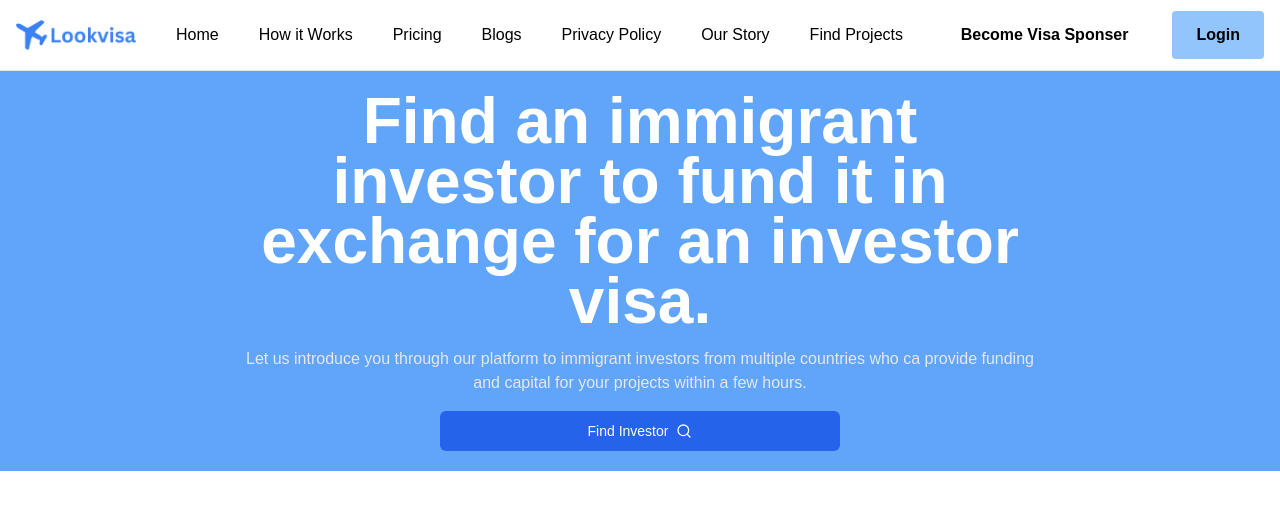
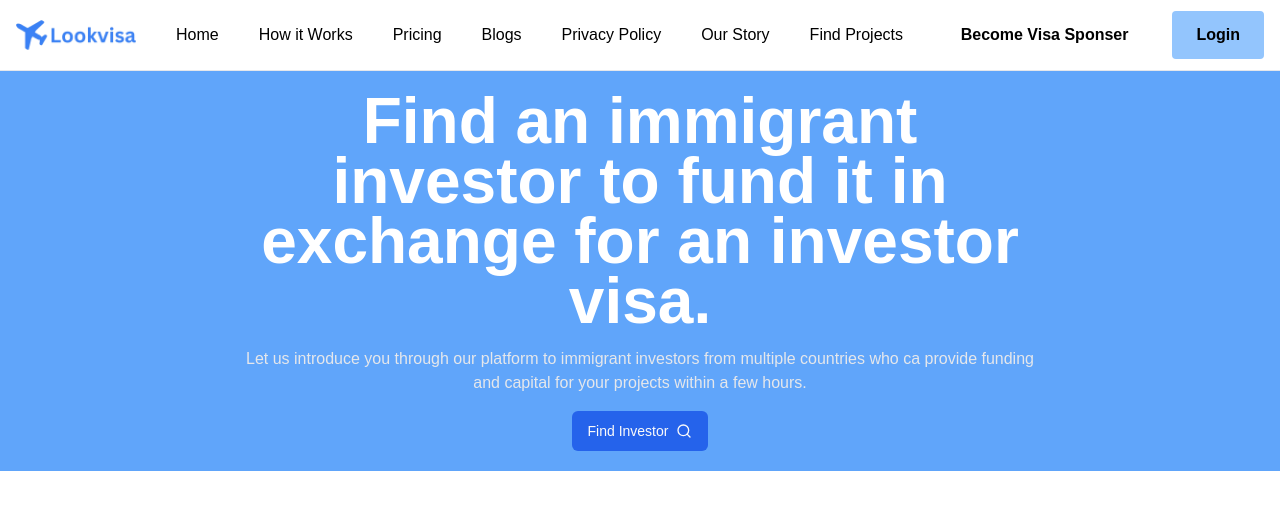
Before and after one commit to Practice-AZ400abc/podopen123, a Next.js app: page / in a window 1280 px wide. Shown: the top 510 px of the page. Built offline with nearby package versions, Linux system fonts and the light colour scheme; no server answers; a web font is replaced by a local one.

Commit message:
Added message Button

```diff
--- a/app/search/inner/page.jsx
+++ b/app/search/inner/page.jsx
@@ -239,8 +239,8 @@ export default function SearchPage() {
                       </div>
                     </div>
                     <Button variant="outline" className="whitespace-nowrap">
-                      <Flag className="w-4 h-4 mr-2" />
-                      View Full Listing
+                      <MessageSquare className="w-4 h-4 mr-2" />
+                     Message
                     </Button>
                   </div>
                 </Card>
--- a/components/Hero.jsx
+++ b/components/Hero.jsx
@@ -13,12 +13,12 @@ const Hero = () => {
                 </h1>
                 <p className='text-gray-200 text-center '>Let us introduce you through our platform to immigrant investors from multiple countries who ca provide funding and capital for your projects within a few hours.
                 </p>
-                <Button className="bg-blue-600 w-1/2 mx-auto hover:bg-blue-700">
-                  <Link className='flex items-center gap-2 ' href={"/search"}>
+                <Link className=' ' href={"/search"}>
+                <Button className="bg-blue-600 hover:bg-blue-500 w-full">
                   Find Investor
                   <Search />
+               </Button>
                 </Link>
-                </Button>
             </div>
         </div>
     )
```
